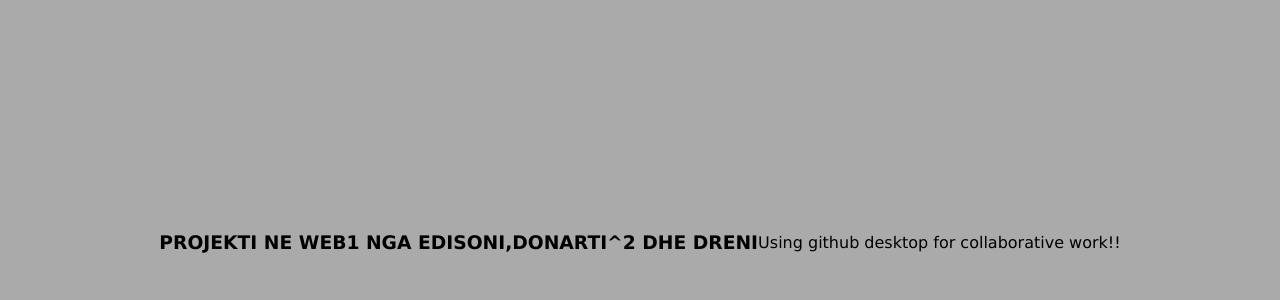
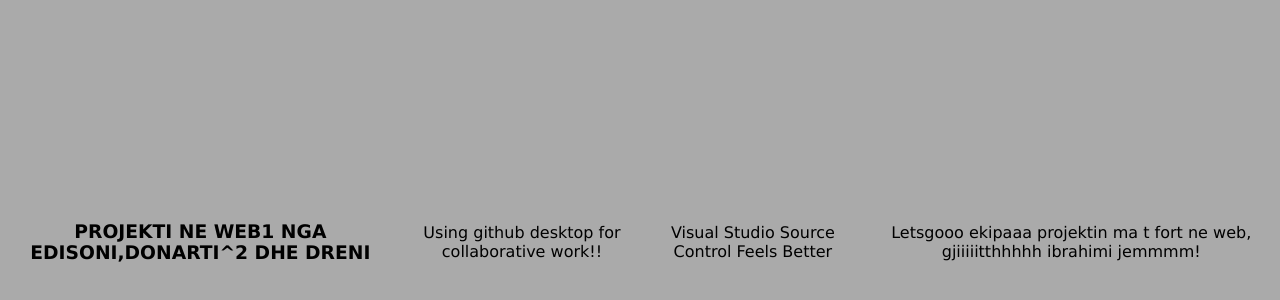
Before and after one commit to drenxhyliqi/Projekti-WEB1, a plain HTML site: page index.html in a window 1280 px wide. Shown: the part 158-458 px from the top of the page. Drawn offline with Linux system fonts and the light colour scheme.

Commit message:
Shtimi i dy paragrafeve te rij permes VS Source Control direkt ne github respositorie

```diff
--- a/index.html
+++ b/index.html
@@ -9,6 +9,8 @@
 <body>
     <h3>Projekti ne WEB1 nga Edisoni,Donarti^2 dhe Dreni</h3>
     <p>Using github desktop for collaborative work!!</p>
+    <p>Visual Studio Source Control Feels Better</p>
+    <p>Letsgooo ekipaaa projektin ma t fort ne web, gjiiiiitthhhhh ibrahimi jemmmm!</p>
 </body>
 
 <script src="script.js"></script>
```
